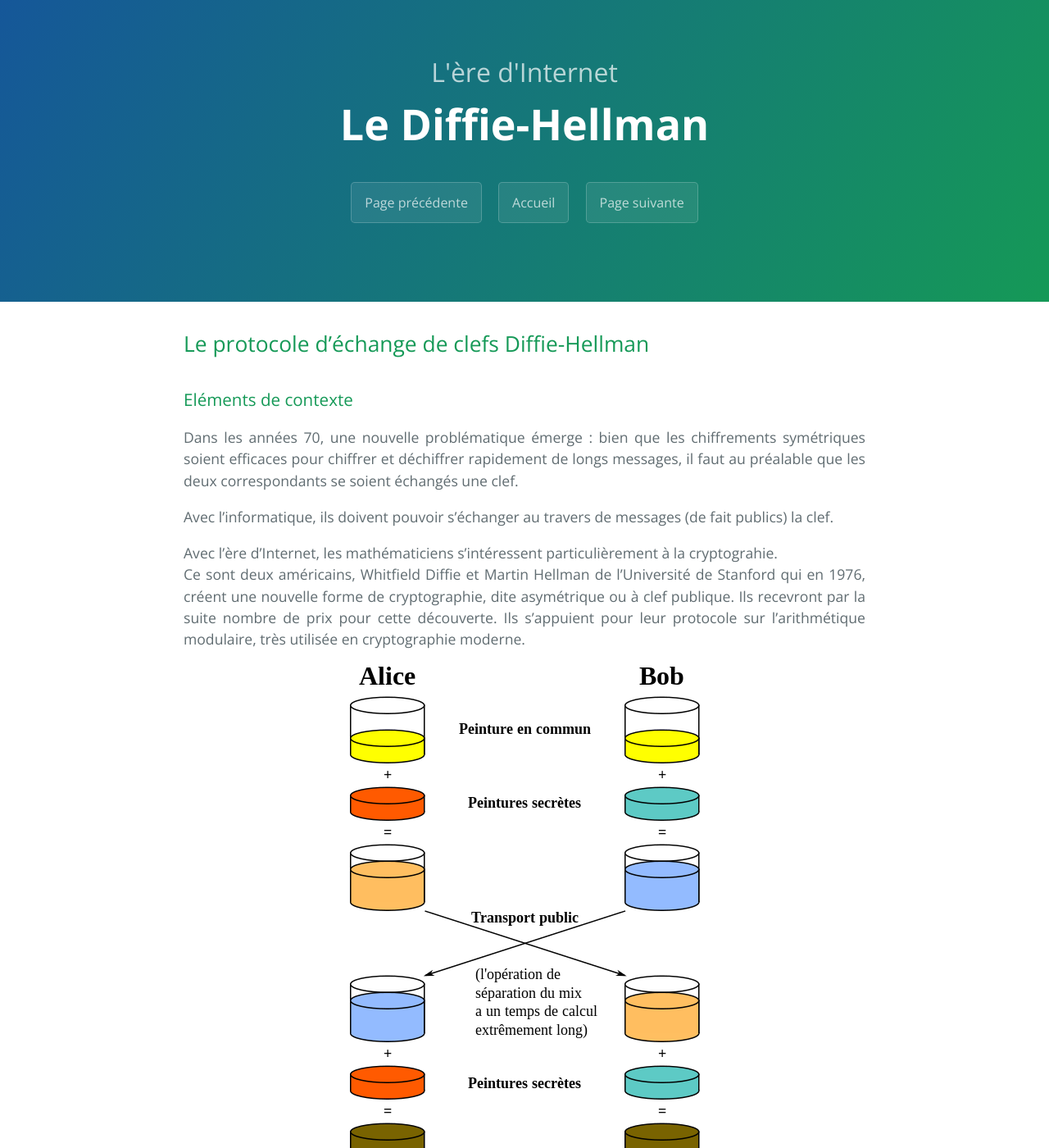
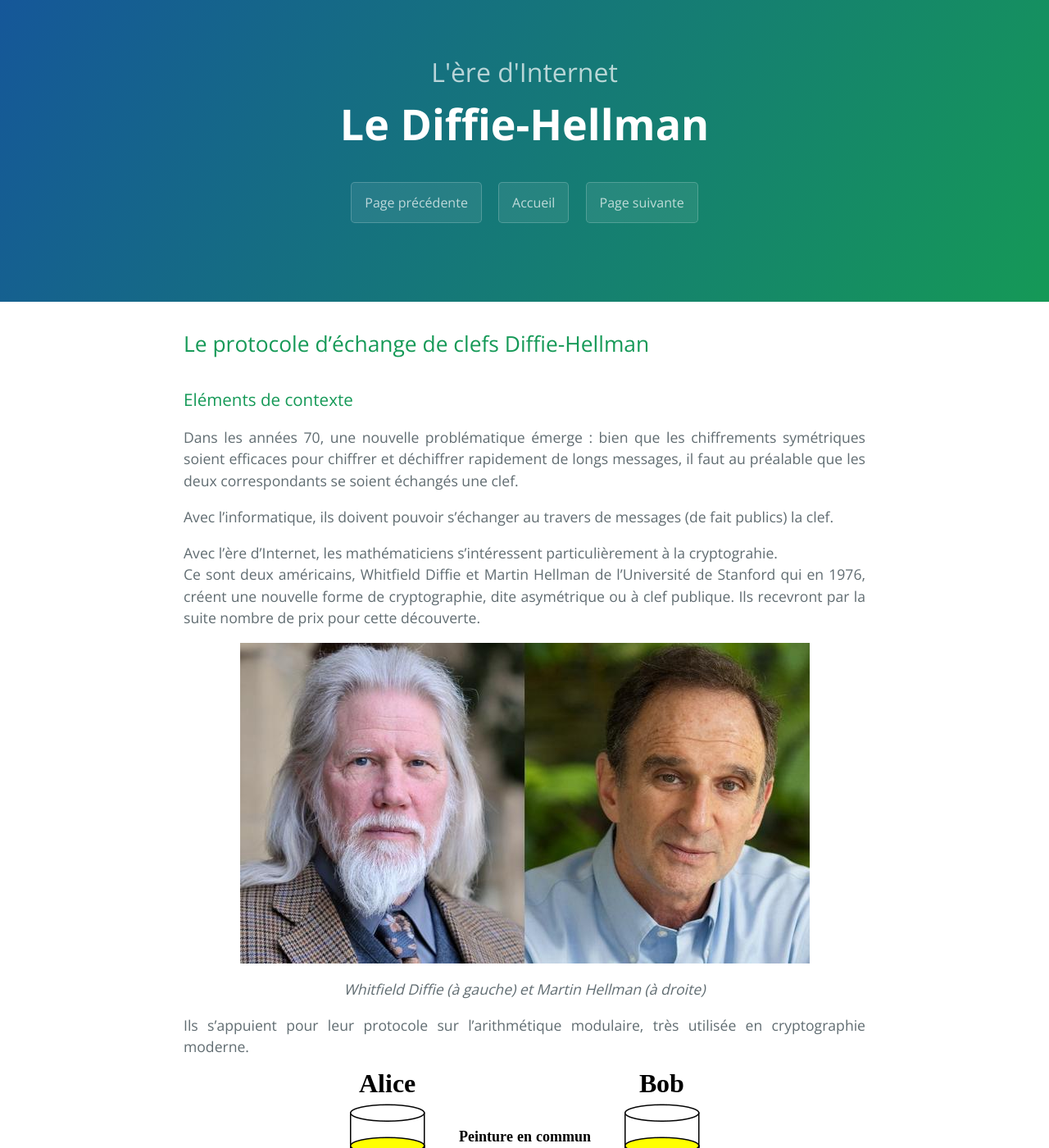
Before and after one commit to SamuelGallay/CryptoTPE, a Jekyll site: the page built from pages/4_Internet/2_diffie-hellman.md, in a window 1280 px wide and 1400 px high. Shown: the whole window at 82% size. Built offline with Jekyll 4.4.1, drawn with Linux system fonts in a browser that asks for light colours; our own code applies the rules of GitHub Pages for plain Markdown files; formulas are drawn with MathJax 3.

Commit message:
Update 2_diffie-hellman.md

```diff
--- a/pages/4_Internet/2_diffie-hellman.md
+++ b/pages/4_Internet/2_diffie-hellman.md
@@ -16,7 +16,14 @@ Dans les années 70, une nouvelle problématique émerge : bien que les chiffrem
 Avec l’informatique, ils doivent pouvoir s’échanger au travers de messages (de fait publics) la clef.
 
 Avec l'ère d'Internet, les mathématiciens s'intéressent particulièrement à la cryptograhie. \\
-Ce sont deux américains, Whitfield Diffie et Martin Hellman de l'Université de Stanford qui en 1976, créent une nouvelle forme de cryptographie, dite asymétrique ou à clef publique. Ils recevront par la suite nombre de prix pour cette découverte. Ils s'appuient pour leur protocole sur l'arithmétique modulaire, très utilisée en cryptographie moderne.
+Ce sont deux américains, Whitfield Diffie et Martin Hellman de l'Université de Stanford qui en 1976, créent une nouvelle forme de cryptographie, dite asymétrique ou à clef publique. Ils recevront par la suite nombre de prix pour cette découverte.
+
+<img src="{{ "/assets/4_Internet/diffie-hellman.jpeg" | relative_url }}" alt="diffie" style="margin: 0 auto;display: block;"/>
+<p align="center"> <em> Whitfield Diffie (à gauche) et Martin Hellman (à droite) </em> </p>
+
+
+
+Ils s'appuient pour leur protocole sur l'arithmétique modulaire, très utilisée en cryptographie moderne.
 
 
 <img src="{{ "/assets/4_Internet/diffie-hellman1.png" | relative_url }}" alt="diffie" style="margin: 0 auto;display: block;"/>
```
